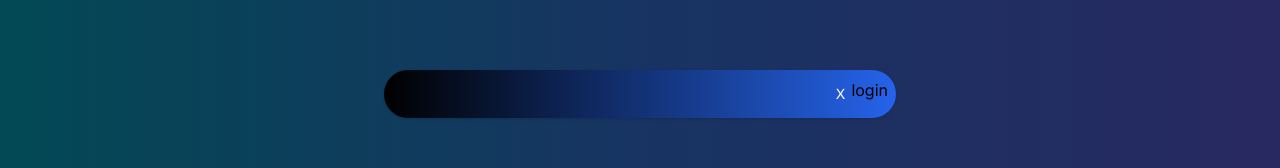
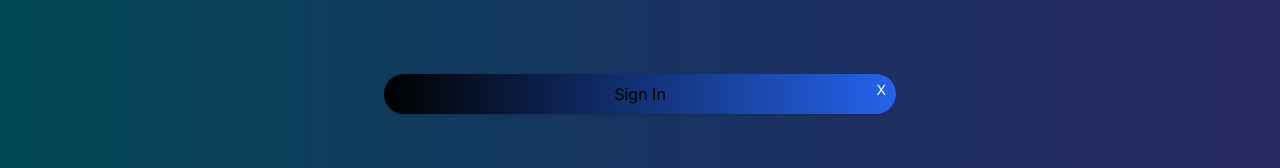
Before and after one commit to agamswaroop619/leetcode-clone, a Next.js app in the folder app/: page /auth in a window 1280 px wide. Shown: the part 338-506 px from the top of the page. Built offline with nearby package versions, Linux system fonts and the light colour scheme.

Commit message:
updates more refined!

```diff
--- a/app/src/app/auth/Authmodel.tsx
+++ b/app/src/app/auth/Authmodel.tsx
@@ -14,13 +14,13 @@ export default function Authmodel({}: Props) {
       <div className='w-full sm:w-[450x] absolute top-[50%] left-[50%] translate-x-[-50%] translate-y-[-50%] flex justify-center items-center'>
         <div className='relative w-full h-full mx-auto flex items-center justify-center'>
           <div className='bg-gradient-to-r from-black to-grey-900 rounded-full shadow relative w-[40%] bg-blue-600 Uto-slate-900 mx-6'>
-            <div className='flex justify-end p-2'>
+            <div className='flex p-2 flex-col relative flex-1'>
               <Link href='/'>
-              <button type='button' className='bg-transparent rounded-1g text-sm p-1.5 ml -auto inline-flex items-center hover:bg-gray-800•hover:text-white text-white'>
+              <button type='button' className='absolute bg-transparent rounded-1g text-sm p-1.5 ml-auto inline-flex items-center hover:text-gray-400 hover:font-bold text-white top-0 right-1'>
               X
               </button>
               </Link>
-              <Login></Login>
+            <Login/>
             </div>
           </div>
         </div>
--- a/app/src/app/auth/login.tsx
+++ b/app/src/app/auth/login.tsx
@@ -4,7 +4,12 @@ type LoginProps = {}
 
 const Login = (props: LoginProps) => {
   return (
-    <div>login</div>
+    <div className='flex items-center justify-center'>
+      <p className='text-xxl'>Sign In</p>
+      <form>
+
+      </form>
+    </div>
   )
 }
 export default Login;
```
